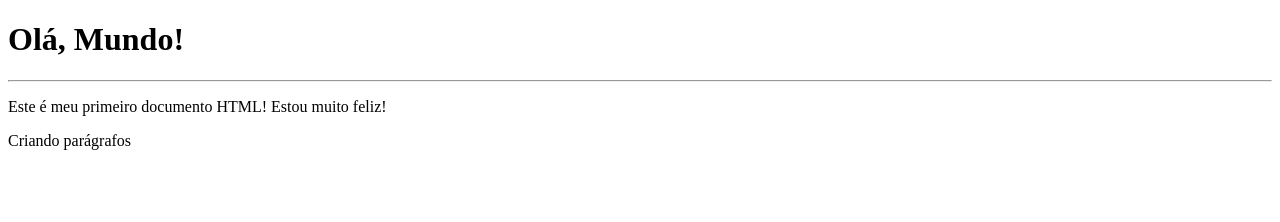
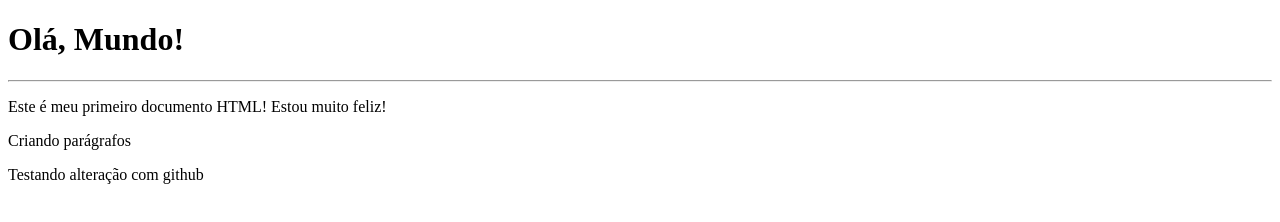
Before and after one commit to renilson-nito/html-css, a plain HTML site: page exercicio/ex001/index.html in a window 1280 px wide. Drawn offline with Linux system fonts and the light colour scheme.

Commit message:
Teste de alteração

```diff
--- a/exercicio/ex001/index.html
+++ b/exercicio/ex001/index.html
@@ -11,5 +11,6 @@
     <hr>
     <p>Este é meu primeiro documento HTML! Estou muito feliz!</p>
     <p>Criando parágrafos</p>
+    <p>Testando alteração com github</p>
 </body>
 </html>
```
